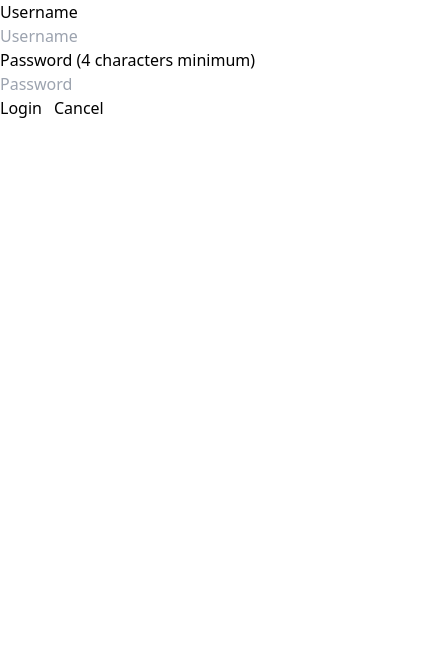
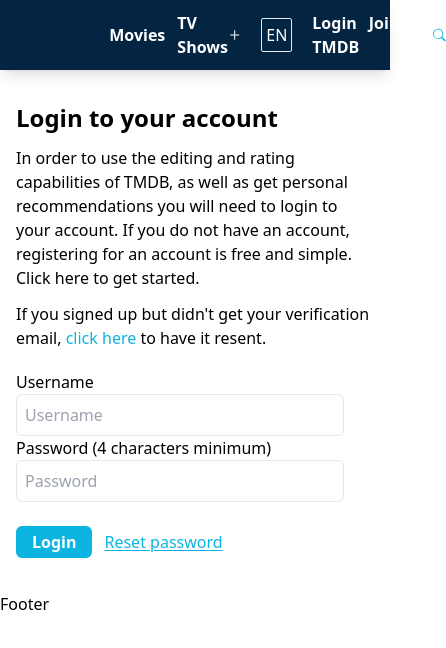
Before and after one commit to viditparashar96/SheriyansNextPro1, a Next.js app: page /login in a window 390 px wide. Shown: the top 648 px of the page, 446 px wide, since content can reach past the window. Built offline with nearby package versions, Linux system fonts and the light colour scheme; grey boxes are pictures that could not be loaded.

Commit message:
login signin

```diff
--- a/app/layout.js
+++ b/app/layout.js
@@ -1,4 +1,6 @@
+import Usercontext from '@/utils/Usercontext'
 import './globals.css'
+
 export const metadata = {
   title: 'Create Next App',
   description: 'Generated by create next app',
@@ -7,7 +9,11 @@ export const metadata = {
 export default function RootLayout({ children }) {
   return (
     <html lang="en">
-      <body suppressHydrationWarning>{children}</body>
+      <body suppressHydrationWarning>
+        <Usercontext>
+          {children}
+        </Usercontext>
+        </body>
     </html>
   )
 }
--- a/app/login/page.js
+++ b/app/login/page.js
@@ -1,32 +1,39 @@
 "use client"
-import React,{useState} from 'react'
+import React, { useContext, useState } from 'react'
 import axios from 'axios'
-import {useRouter} from 'next/navigation'
+import { useRouter } from 'next/navigation'
+// import 'bootstrap/dist/css/bootstrap.css'
+import Navbar from '@/components/Navbar'
+import Link from 'next/link'
+import Footer from '@/components/Footer'
+import { User } from '@/utils/Usercontext'
+
 
 function login() {
-  const router=useRouter()
-  const [formData,setFormData]=useState({
-    username:"",
-    password:"",
+  const router = useRouter()
+  const {isLoggedIn,setIsLoggedIn}=useContext(User)
+  const [formData, setFormData] = useState({
+    username: "",
+    password: "",
 
   })
-function handleChange(e){
-  const {name,value}=e.target
-  setFormData((prev)=>{
-      return{
+  function handleChange(e) {
+    const { name, value } = e.target
+    setFormData((prev) => {
+      return {
         ...prev,
-          [name]:value
+        [name]: value
       }
     })
 
   }
-async function handleSubmit(e){
+  async function handleSubmit(e) {
     e.preventDefault()
-  const {name,value}=e.target
-  setFormData((prev)=>{
-      return{
+    const { name, value } = e.target
+    setFormData((prev) => {
+      return {
         ...prev,
-          [name]:value
+        [name]: value
       }
     })
 
@@ -34,10 +41,12 @@ async function handleSubmit(e){
     console.log(formData)
     try {
 
-      const res= await axios.post("/api/login",formData)
+      const res = await axios.post("/api/login", formData)
       console.log(res.data)
-      if(res.data.success){
+      if (res.data.success) {
+        setIsLoggedIn(true)
         router.push("/")
+
       }
     } catch (error) {
       console.log(error)
@@ -46,17 +55,29 @@ async function handleSubmit(e){
   }
   return (
     <div>
-   <form onSubmit={handleSubmit}>
+      <Navbar />
+      <div className=' w-full md:w-9/12 p-4 mt-4 min-h-[60vh]  mx-auto'>
+        <div className=' space-y-3'>
+          <h1 className='text-2xl font-semibold'>Login to your account</h1>
+          <p>In order to use the editing and rating capabilities of TMDB, as well as get personal recommendations you will need to login to your account. If you do not have an account, registering for an account is free and simple. Click here to get started.</p>
+          <p>If you signed up but didn't get your verification email,  <span><Link href="signup" className='text-[#0CB5DF]'>click here</Link></span> to have it resent.
+
+
+          </p>
+        </div>
+        <form onSubmit={handleSubmit} className='mt-5'>
           <h1>Username</h1>
-            <input type="text"  onChange={handleChange} placeholder='Username' name='username' value={formData.username} />
+          <input className='w-11/12 p-2 border  rounded-md outline-blue-400' type="text" onChange={handleChange} placeholder='Username' name='username' value={formData.username} />
           <h1>Password (4 characters minimum)</h1>
-            <input type="password" onChange={handleChange} placeholder='Password' name='password' value={formData.password} />
-            <div className='flex space-x-3'>
-            <button>Login</button>
-            <button>Cancel</button>
+          <input type="password" className='w-11/12 p-2 rounded-md border  outline-blue-400' onChange={handleChange} placeholder='Password' name='password' value={formData.password} />
+          <div className='flex  items-center space-x-3 mt-6'>
+            <button className=' bg-[#0CB5DF] rounded-md py-1 px-4 text-white font-semibold hover:bg-black transition-all duration-500'>Login</button>
+            <Link href="#" className='text-[#0CB5DF] underline underline-offset-2'>Reset password</Link>
           </div>
         </form>
 
+      </div>
+      <Footer/>
     </div>
   )
 }
--- a/app/page.js
+++ b/app/page.js
@@ -2,9 +2,12 @@
 import Banner from '@/components/Banner'
 import Moviewrapper from '@/components/Moviewrapper'
 import Navbar from '@/components/Navbar'
-import React from 'react'
+import { User } from '@/utils/Usercontext'
+import React, { useContext } from 'react'
 
 function page() {
+  const {isLoggedIn,setIsLoggedIn}=useContext(User)
+  console.log(isLoggedIn)
   return (
     <div>
       <Navbar/>
--- a/app/signup/page.js
+++ b/app/signup/page.js
@@ -1,8 +1,11 @@
 "use client"
+import Navbar from '@/components/Navbar'
 import axios from 'axios'
+import { useRouter } from 'next/navigation'
 import React, { useState } from 'react'
 
 function signup() {
+    const router=useRouter()
     const [formData,setFormData]=useState({
         username:"",
         password:"",
@@ -36,6 +39,9 @@ function signup() {
 
             const res= await axios.post("/api/signup",formData)
             console.log(res.data)
+            if(res.data.succes){
+                router.push("/login")
+            }
         } catch (error) {
            console.log(error)
         }
@@ -43,23 +49,37 @@ function signup() {
     }
   return (
     <div>
+        <Navbar/>
+        <div className=' w-full md:w-9/12 mx-auto h-[60vh]  p-5'>
+
+
+        <div className=' space-y-3'>
+            <h1 className='font-semibold text-xl'>Sign up for an account</h1>
+            <p>Signing up for an account is free and easy. Fill out the form below to get started. JavaScript is required to to continue.
+
+
+</p>
+        </div>
+        <div className='mt-6'>
         <form onSubmit={handleSubmit}>
             <h1>Username</h1>
-            <input type="text"  onChange={handleChange} placeholder='Username' name='username' value={formData.username} />
+            <input type="text" className='w-11/12 p-2 border  rounded-md outline-blue-400' onChange={handleChange} placeholder='Username' name='username' value={formData.username} />
             <h1>Password (4 characters minimum)</h1>
-            <input type="password" onChange={handleChange} placeholder='Password' name='password' value={formData.password} />
+            <input type="password" className='w-11/12 p-2 border  rounded-md outline-blue-400'  onChange={handleChange} placeholder='Password' name='password' value={formData.password} />
             <h1>Password Confirm</h1>
-            <input type="password" onChange={handleChange} placeholder='Confirm Password' name='cpassword' value={formData.cpassword}/>
+            <input type="password" className='w-11/12 p-2 border  rounded-md outline-blue-400'  onChange={handleChange} placeholder='Confirm Password' name='cpassword' value={formData.cpassword}/>
             <h1>Email</h1>
-            <input type="email" onChange={handleChange} placeholder='Email' name='email' value={formData.email} />
-            <p>By clicking the "Sign up" button below, I certify that I have read and agree to the TMDB terms of use and privacy policy.</p>
-            <div className='flex space-x-3'>
+            <input type="email" className='w-11/12 p-2 border  rounded-md outline-blue-400'  onChange={handleChange} placeholder='Email' name='email' value={formData.email} />
+            <p className='mt-2'>By clicking the "Sign up" button below, I certify that I have read and agree to the TMDB terms of use and privacy policy.</p>
+            <div className='flex space-x-3 mt-4' >
 
-            <button>Sign Up</button>
-            <button>Cancel</button>
+            <button className=' bg-[#0CB5DF] rounded-md py-1 px-4 text-white font-semibold hover:bg-black transition-all duration-500'>Sign Up</button>
+            <button className='text-[#0CB5DF] underline underline-offset-2'>Cancel</button>
             </div>
 
         </form>
+        </div>
+        </div>
     </div>
   )
 }
--- /dev/null
+++ b/components/Footer.jsx
@@ -0,0 +1,9 @@
+import React from 'react'
+
+function Footer() {
+  return (
+    <div>Footer</div>
+  )
+}
+
+export default Footer
--- a/components/Navbar.jsx
+++ b/components/Navbar.jsx
@@ -1,18 +1,29 @@
 "use client"
 import Link from 'next/link'
-import React from 'react'
-import {AiOutlinePlus} from 'react-icons/ai'
+import React, { useContext } from 'react'
+import { AiOutlinePlus } from 'react-icons/ai'
 import logo from '@/public/image/logo.png'
-import {BsSearch} from 'react-icons/bs'
+import { BsSearch } from 'react-icons/bs'
+import { User } from '@/utils/Usercontext'
+import axios from 'axios'
+import { useRouter } from 'next/navigation'
 
 
 function Navbar() {
+    const router=useRouter()
+    const { isLoggedIn, setIsLoggedIn } = useContext(User)
+    const handleLogout= async()=>{
+        const res=await axios.get("/api/logout")
+        console.log(res.data)
+        setIsLoggedIn(false)
+        router.push("/login")
+    }
     return (
         <div className=' w-full h-[70px] bg-[#032541] text-white flex shadow-lg items-center'>
             <div className=' w-7/12 mx-auto  flex items-center justify-between px-3'>
                 <div className='flex space-x-4'>
                     <div className='flex items-center'>
-                     <img src={logo} alt="logo" />
+                        <Link href="/"> <img src={logo} alt="logo" /></Link>
                     </div>
                     <div className=' flex space-x-3 items-center'>
                         <div className='relative  py-4 movies'>
@@ -69,7 +80,7 @@ function Navbar() {
                 </div>
                 <div className='flex items-center'>
                     <div className='flex items-center gap-5'>
-                        <AiOutlinePlus fontWeight={800} fontSize="18px" className=' cursor-pointer'/>
+                        <AiOutlinePlus fontWeight={800} fontSize="18px" className=' cursor-pointer' />
                         <div className=' p-1 border rounded-sm hover:bg-white hover:text-black transition duration-400 cursor-pointer'>
                             <div>
                                 <h1>EN</h1>
@@ -77,8 +88,22 @@ function Navbar() {
 
                         </div>
                         <div className='flex gap-6 items-center'>
-                            <Link href="#" className='font-semibold'>Login</Link>
-                            <Link href="#" className='font-semibold'>Join TMDB</Link>
+                            {isLoggedIn &&
+                                <button onClick={handleLogout} className=' font-semibold'>
+
+                                Logout
+                                </button>
+
+                            }
+
+                            {!isLoggedIn &&
+                                <div className=' space-x-3'>
+
+                                    <Link href="/login" className='font-semibold'>Login</Link>
+                                    <Link href="/signup" className='font-semibold'>Join TMDB</Link>
+                                </div>
+                            }
+
                             <BsSearch fontWeight={800} fontSize={18} color='#01B4E4' />
 
                         </div>
--- a/components/Showhero.jsx
+++ b/components/Showhero.jsx
@@ -20,7 +20,7 @@ function Showhero({showDets}) {
             </div>
             <div className='right w-[70%]  h-full'>
                 <div className='mt-[3vw]'>
-                <h1 className='inline  text-3xl font-bold'>{showDets.original_title}</h1>
+                <h1 className='inline  text-3xl font-bold'>{showDets.name}</h1>
                 <span className='ml-2'>(2023)</span>
                 </div>
                 <div className='flex items-center space-x-3 text-sm mt-1'>
--- a/libs/mongodb.js
+++ b/libs/mongodb.js
@@ -2,7 +2,7 @@ import mongoose, { connection } from "mongoose";
 
 export const connect =async ()=>{
     try {
-        mongoose.connect("mongodb://127.0.0.1:27017/tmdb")
+        mongoose.connect(process.env.MONGO_URL)
         const connection = mongoose.connection
 
         connection.on("connected", () => {
--- a/package.json
+++ b/package.json
@@ -12,6 +12,8 @@
     "autoprefixer": "10.4.15",
     "axios": "^1.5.0",
     "bcryptjs": "^2.4.3",
+    "bootstrap": "^5.3.1",
+    "dotenv": "^16.3.1",
     "jsonwebtoken": "^9.0.2",
     "mongoose": "^7.5.0",
     "next": "13.4.19",
--- /dev/null
+++ b/utils/Usercontext.js
@@ -0,0 +1,12 @@
+"use client"
+import { createContext, useState } from "react";
+
+
+export const User=createContext(null)
+
+const Usercontext =({children})=>{
+    const [isLoggedIn,setIsLoggedIn]=useState(false)
+
+    return <User.Provider value={{isLoggedIn,setIsLoggedIn}}>{children}</User.Provider>
+}
+export default Usercontext
```
Also changed, not shown: app/tv/[id]/page.js (added, +27 -0 lines), components/Moviewrapper.jsx (+28 -6 lines), 2 other files (tests, documents, lock files or other folders). Lines whose indentation alone changed are shown as unchanged.
